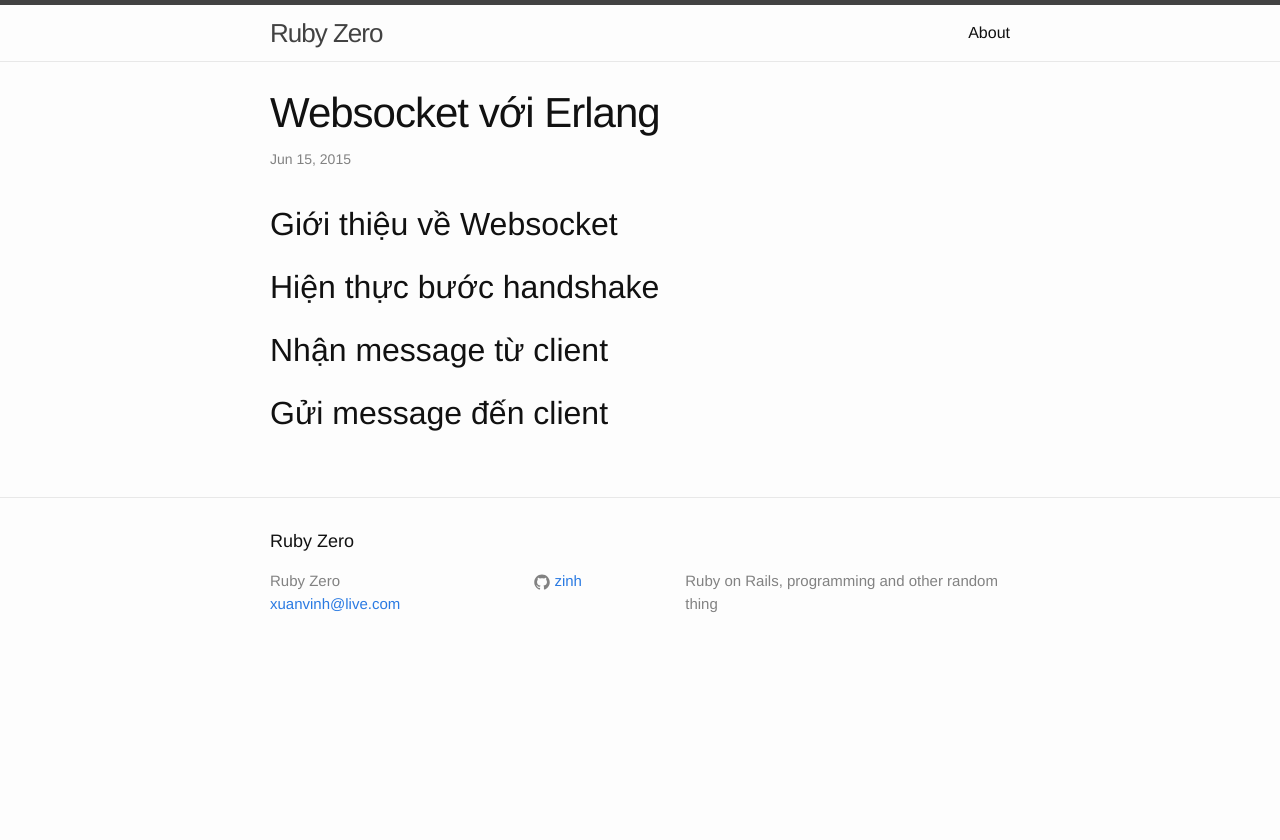
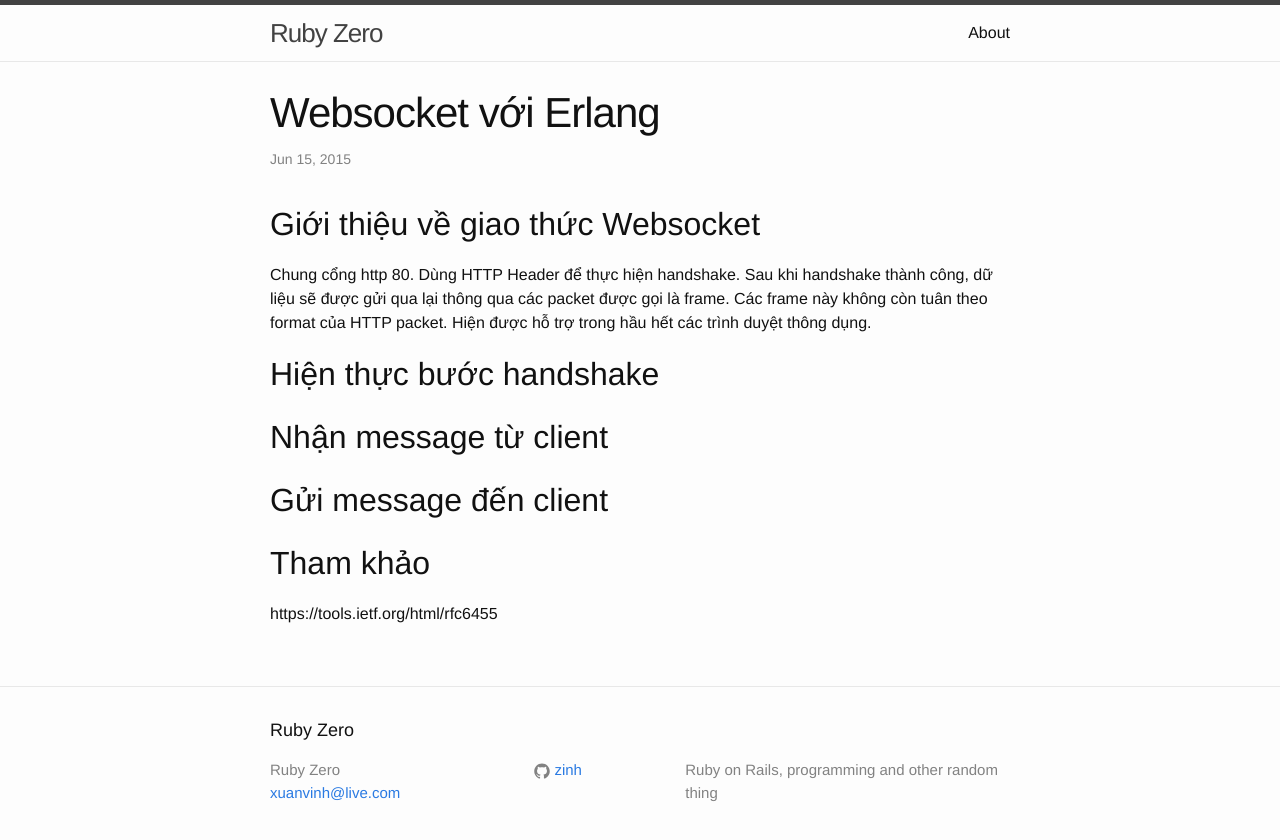
Before and after one commit to zinh/zinh.github.io, a Jekyll site: the page built from _posts/2015-06-15-websocket-with-erlang.markdown, in a window 1280 px wide. Shown: the top 840 px of the page. Built offline with Jekyll 4.4.1, drawn with Linux system fonts in a browser that asks for light colours.

Commit message:
Update 2015-06-15-websocket-with-erlang.markdown

```diff
--- a/_posts/2015-06-15-websocket-with-erlang.markdown
+++ b/_posts/2015-06-15-websocket-with-erlang.markdown
@@ -7,10 +7,20 @@ description: Viết thư viện Websocket bằng Erlang
 categories: erlang
 ---
 
-## Giới thiệu về Websocket
+## Giới thiệu về giao thức Websocket
+
+Chung cổng http 80.
+Dùng HTTP Header để thực hiện handshake.
+Sau khi handshake thành công, dữ liệu sẽ được gửi qua lại thông qua các packet được gọi là frame.
+Các frame này không còn tuân theo format của HTTP packet.
+Hiện được hỗ trợ trong hầu hết các trình duyệt thông dụng.
 
 ## Hiện thực bước handshake
 
 ## Nhận message từ client
 
 ## Gửi message đến client
+
+## Tham khảo
+
+https://tools.ietf.org/html/rfc6455
```
